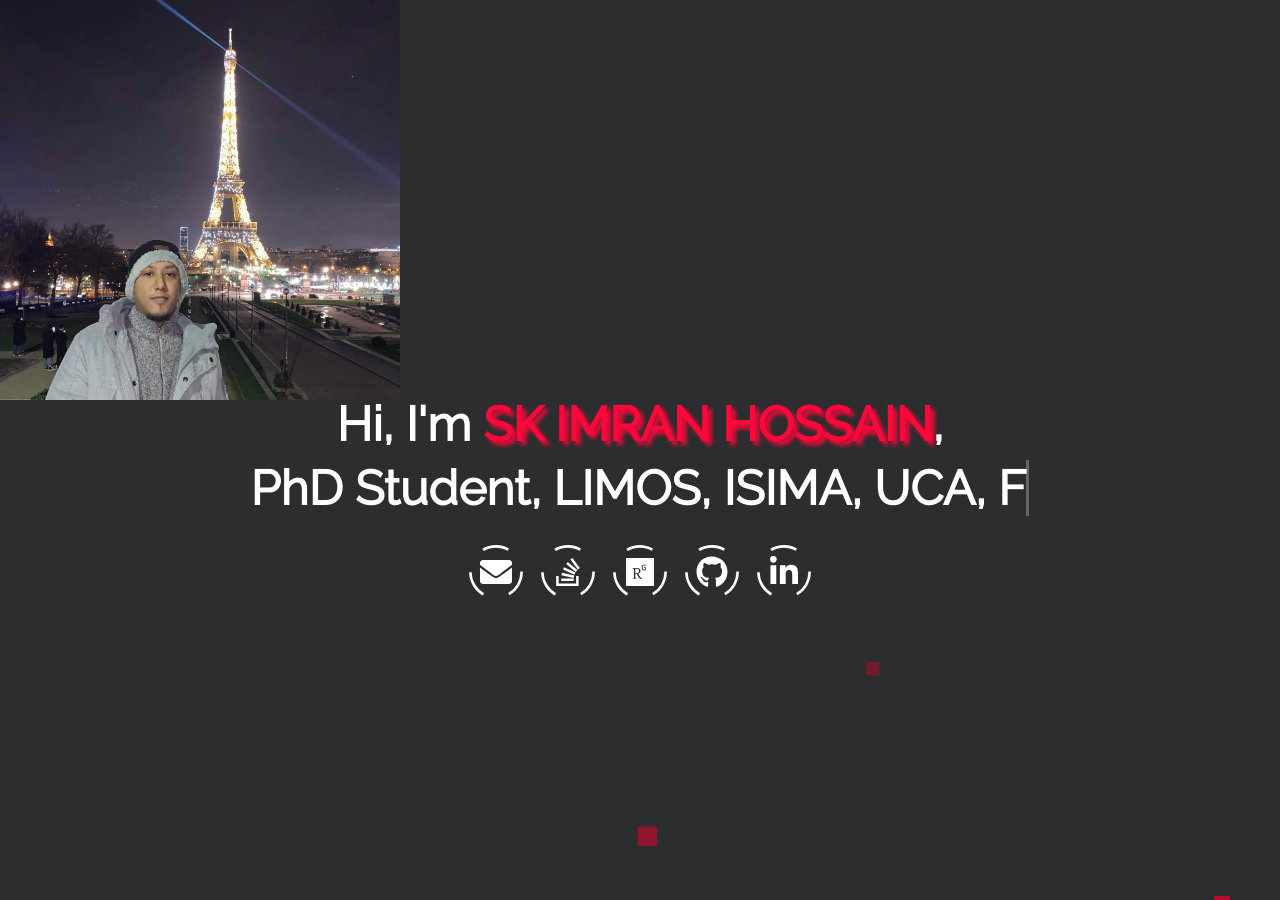
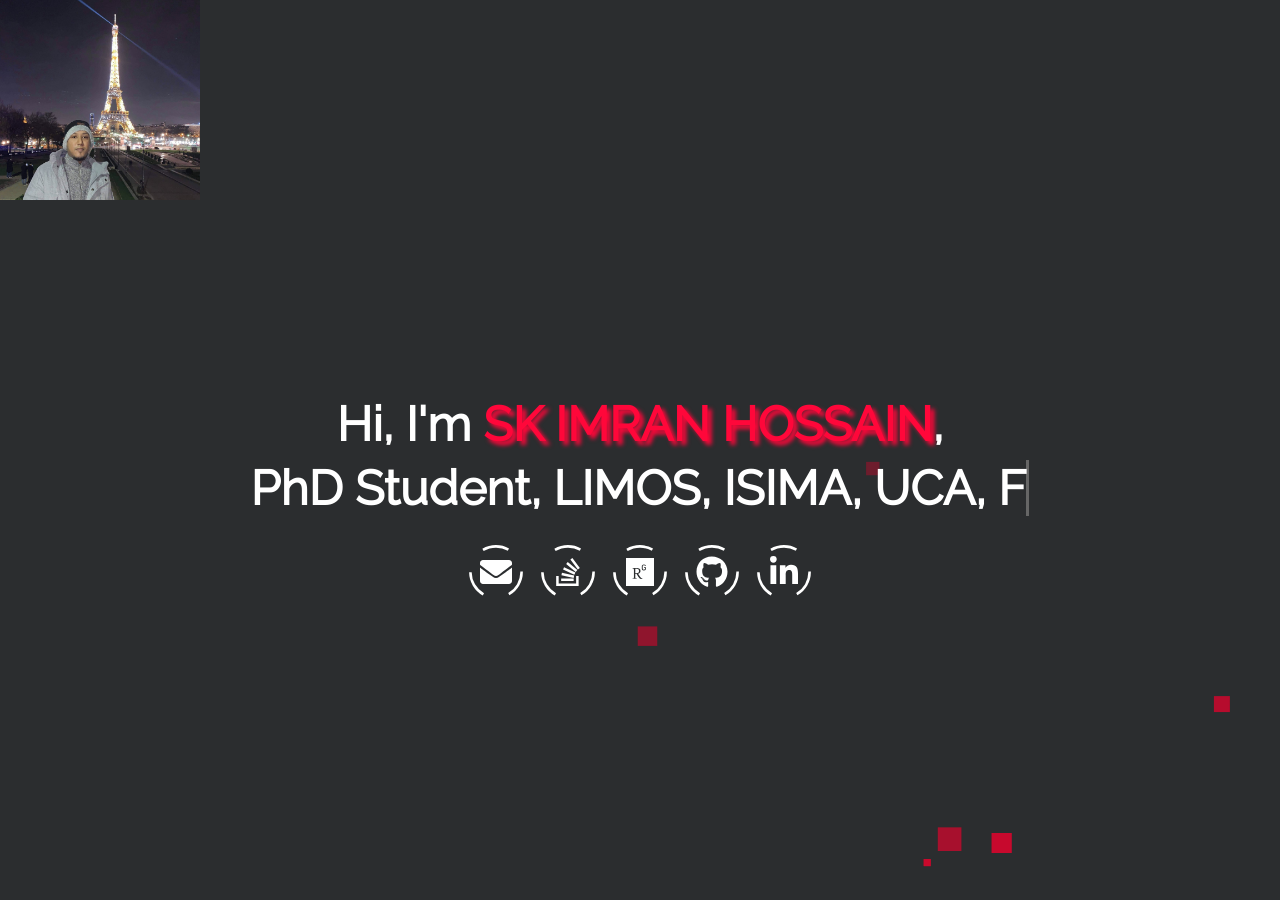
Before and after one commit to imranrana/portfolio, a Jekyll site: the page built from index.html, in a window 1280 px wide and 900 px high. Built offline with Jekyll 4.4.1, drawn with Linux system fonts in a browser that asks for light colours.

Commit message:
Update default.html

```diff
--- a/_layouts/default.html
+++ b/_layouts/default.html
@@ -11,8 +11,8 @@
   position: -webkit-sticky;
   position: sticky;
   top: 0;
-  width: 400px;
-  height: 400px;
+  width: 200px;
+  height: 200px;
     }
   </style>
 
```
